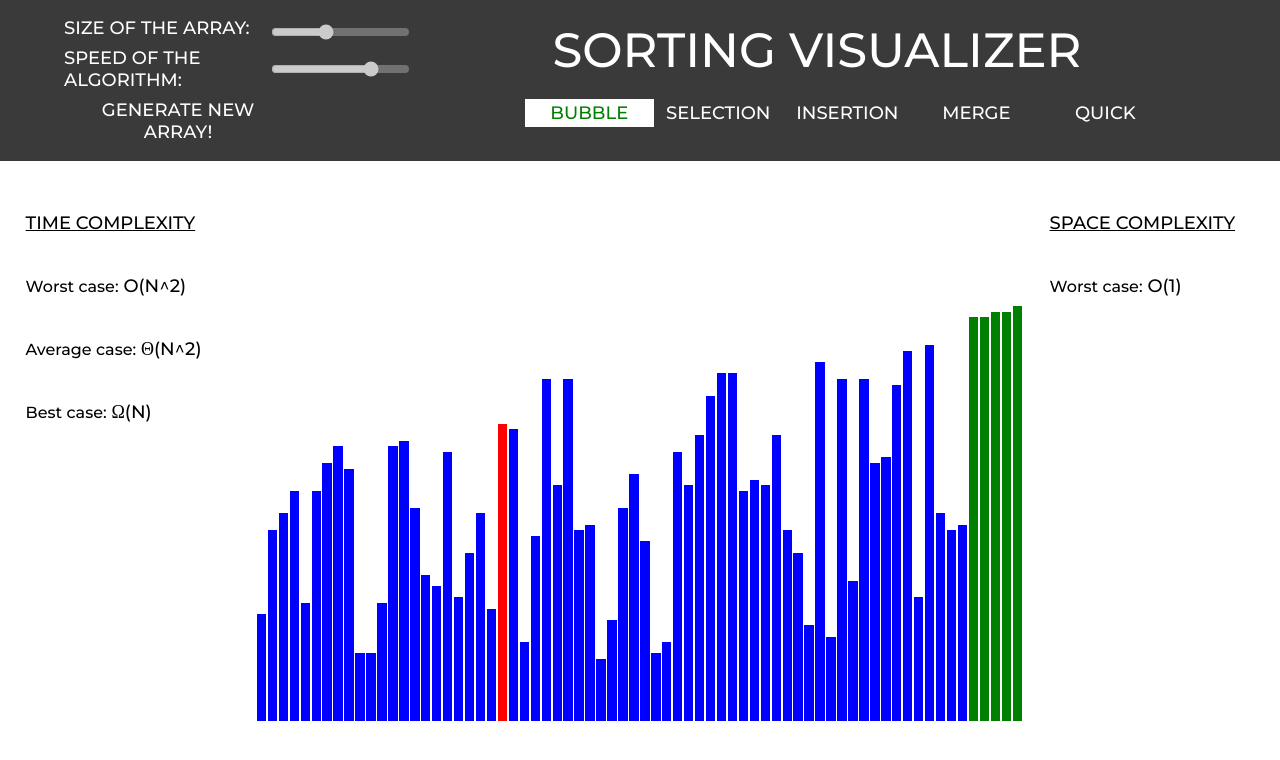
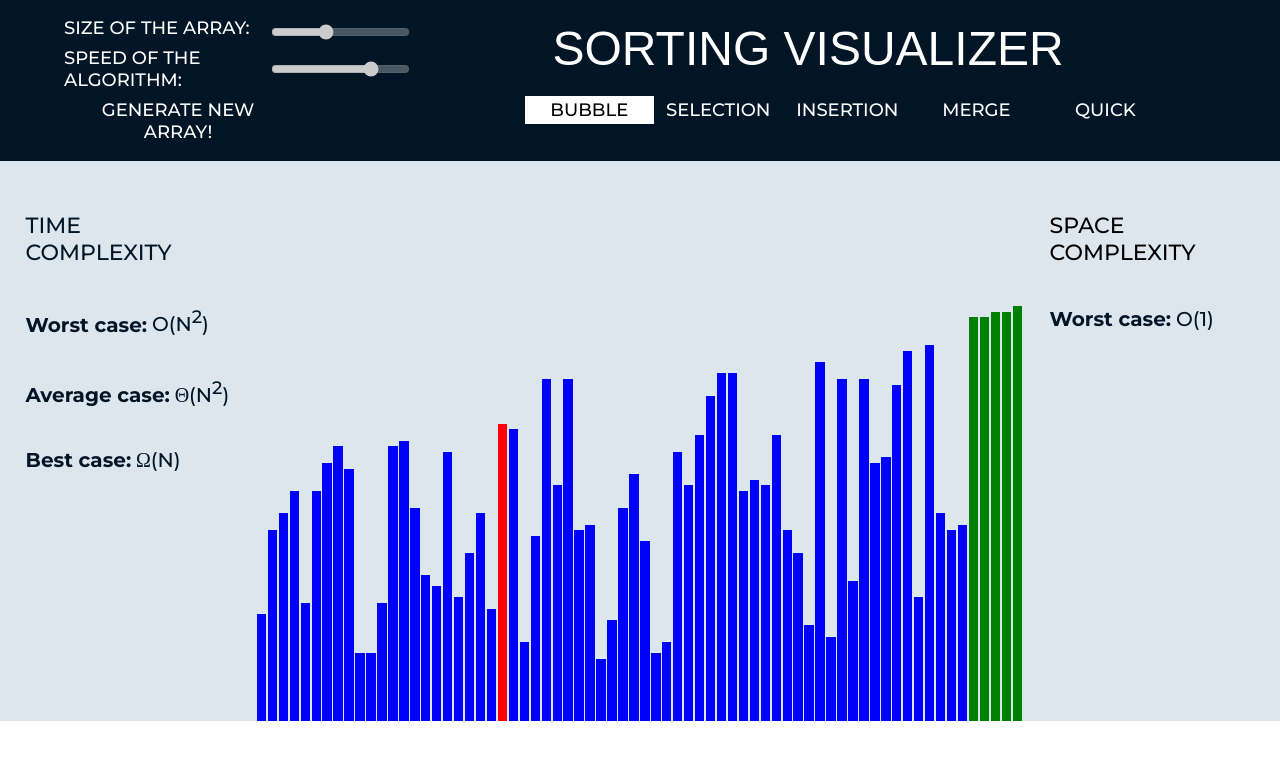
Before and after one commit to sanjanamb06/sorting-visualizer, a plain HTML site: page index.html in a window 1280 px wide. Both pictures are taken after a click on the button "BUBBLE". Drawn offline with Linux system fonts and the light colour scheme; a web font is replaced by a local one.

Commit message:
Final report

```diff
--- a/bubble_sort.js
+++ b/bubble_sort.js
@@ -1,8 +1,8 @@
 function Bubble()
 {
     //Setting Time complexities
-    document.getElementById("Time_Worst").innerText="O(N^2)";
-    document.getElementById("Time_Average").innerText="Θ(N^2)";
+    document.getElementById("Time_Worst").innerHTML = "O(N<sup>2</sup>)";
+    document.getElementById("Time_Average").innerHTML = "θ(N<sup>2</sup>)";
     document.getElementById("Time_Best").innerText="Ω(N)";
 
     //Setting Space complexity
--- a/index.html
+++ b/index.html
@@ -6,8 +6,8 @@
     <meta name="viewport" content="width=device-width, initial-scale=1.0">
     <title>Sorting Visualizer</title>
     <link rel="preconnect" href="https://fonts.googleapis.com">
-<link rel="preconnect" href="https://fonts.gstatic.com" crossorigin>
-<link href="https://fonts.googleapis.com/css2?family=Montserrat:ital,wght@0,100..900;1,100..900&family=Parkinsans:wght@300..800&display=swap" rel="stylesheet">
+    <link rel="preconnect" href="https://fonts.gstatic.com" crossorigin>
+    <link href="https://fonts.googleapis.com/css2?family=Doto:wght@100..900&family=Montserrat:ital,wght@0,100..900;1,100..900&family=Parkinsans&display=swap" rel="stylesheet">
 
     <link rel="stylesheet" href="style.css">
 
--- a/insertion_sort.js
+++ b/insertion_sort.js
@@ -3,8 +3,8 @@
 function Insertion()
 {
     //Setting Time complexities
-    document.getElementById("Time_Worst").innerText="O(N^2)";
-    document.getElementById("Time_Average").innerText="Θ(N^2)";
+    document.getElementById("Time_Worst").innerHTML = "O(N<sup>2</sup>)";
+    document.getElementById("Time_Average").innerHTML = " θ(N<sup>2</sup>)";
     document.getElementById("Time_Best").innerText="Ω(N)";
 
     //Setting Space complexity
--- a/selection_sort.js
+++ b/selection_sort.js
@@ -2,9 +2,9 @@
 function Selection_sort()
 {
     //Setting Time complexities
-    document.getElementById("Time_Worst").innerText="O(N^2)";
-    document.getElementById("Time_Average").innerText="Θ(N^2)";
-    document.getElementById("Time_Best").innerText="Ω(N^2)";
+    document.getElementById("Time_Worst").innerHTML = "O(N<sup>2</sup>)";
+    document.getElementById("Time_Average").innerHTML = "θ(N<sup>2</sup>)";
+    document.getElementById("Time_Best").innerHTML = "Ω(N<sup>2</sup>)";
 
     //Setting Space complexity
     document.getElementById("Space_Worst").innerText="O(1)";
--- a/style.css
+++ b/style.css
@@ -8,7 +8,7 @@
 }
 
 nav {
-  background-color: #3b3a3a;
+  background-color: #021526;
   color: white;
   display: -ms-grid;
   display: grid;
@@ -61,8 +61,10 @@ nav .header_right {
 nav .header_right .nav-heading {
   display: inline-block;
   font-size: xxx-large;
+  font-weight: 500;
   padding: 3% 0%;
   margin-left: 4%;
+  font-family: "Doto", sans-serif;
 }
 
 nav .header_right .algos {
@@ -80,11 +82,12 @@ nav .header_right .algos button {
   outline: none;
   padding: 2% 0%;
   font-size: large;
+  transition: 1s;
 }
 
 nav .header_right .algos button:hover {
-  background-color: rgb(94, 94, 164);
   cursor: pointer;
+  font-size: 22px;
 }
 
 nav .header_right .algos .butt_locked {
@@ -99,7 +102,7 @@ nav .header_right .algos .butt_locked:hover {
 
 nav .header_right .algos .butt_selected {
   background-color: white;
-  color: green;
+  color: black;
 }
 
 nav .header_right .algos .butt_selected:hover {
@@ -108,7 +111,6 @@ nav .header_right .algos .butt_selected:hover {
 }
 
 nav .header_right .algos .butt_unselected:hover {
-  background-color: blue;
   cursor: pointer;
 }
 
@@ -121,6 +123,9 @@ section {
 
 section .Complexity_Containers {
   margin-top: 20%;
+  border-radius: 5%;
+  color: #021526;
+
 }
 
 section .Complexity_Containers .Pair_Definitions {
@@ -129,19 +134,24 @@ section .Complexity_Containers .Pair_Definitions {
 
 section .Complexity_Containers .Pair_Definitions p {
   display: inline;
+  font-size: 20px;
 }
 
 section .Complexity_Containers .Pair_Definitions p.Sub_Heading {
-  font-size: medium;
+  font-size: 20px;
   text-transform: none;
+  font-weight: bold;
 }
 
 section #Info_Cont1 {
   padding: 20% 10%;
+  background-color: #DDE6ED;
 }
 
 section #Info_Cont1 h3 {
-  text-decoration: underline;
+  font-size: 22px;
+  color: #021526;
+  border-radius: 5%;
 }
 
 section #array_container {
@@ -151,14 +161,16 @@ section #array_container {
   align-items: flex-end;
   width: 100%;
   height: 70vh;
+  background-color: #DDE6ED;
 }
 
 section #Info_Cont2 {
   padding: 20% 10%;
+  background-color: #DDE6ED;
 }
 
 section #Info_Cont2 h3 {
-  text-decoration: underline;
+  font-size: 22px;
 }
 
 .hide {
```
